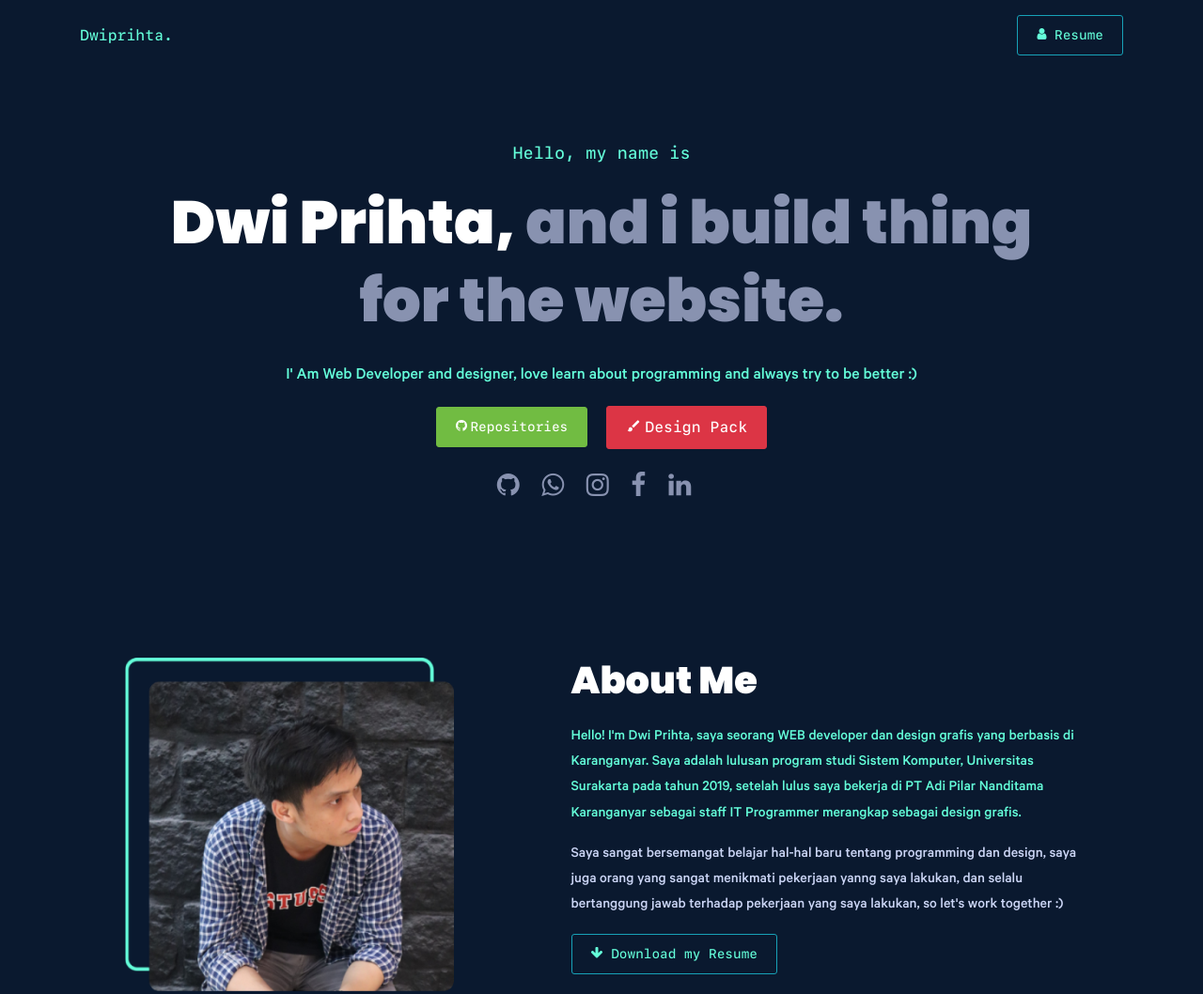
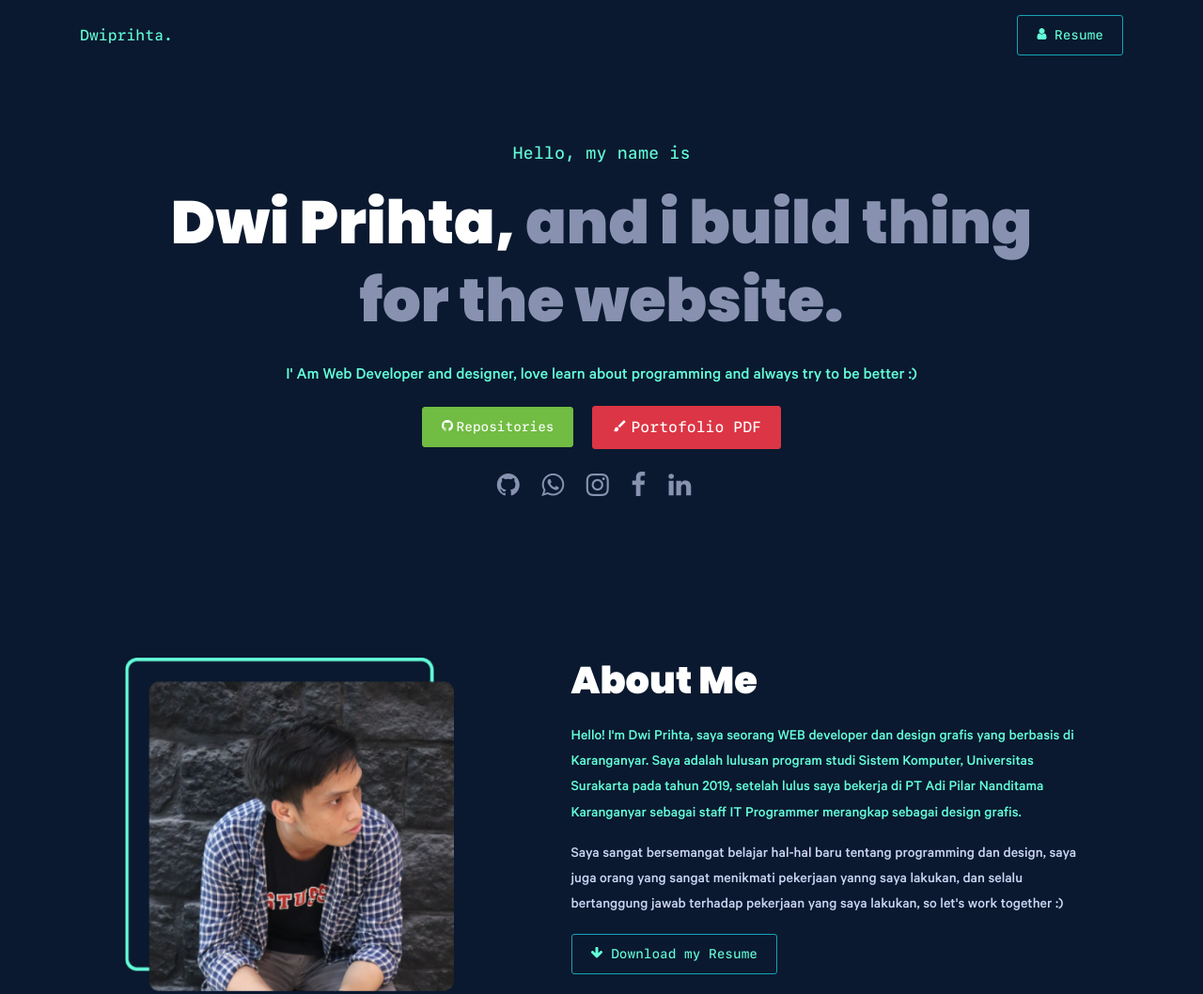
Before and after one commit to dwiprihta/dwiprihta.github.io, a plain HTML site: page index.html in a window 1280 px wide. Shown: the top 1058 px of the page at 94% size. Drawn offline with nearby package versions, Linux system fonts and the light colour scheme; files whose address does not match are found by name; a web font is replaced by a local one.

Commit message:
change porofolio file

```diff
--- a/index.html
+++ b/index.html
@@ -105,7 +105,7 @@
             <p class="calibre lead text-stagreen ">I' Am Web Developer and designer, love learn about programming and always try to be better :)</p>
               <div class="mb-4">
               <a target="BLANK" href="https://github.com/dwiprihta" style="border-radius:3px;color:#fff;" class="btn btn-sm btn-success mr-3" ><span class="icon-github"></span> <span class="digital"> Repositories</span></a>
-              <a target="BLANK" href="doc/Portofolio_DwiPrihta.pdf" style="border-radius:3px;color:#fff;" class="btn btn-md btn-danger "><span class="icon-brush"></span> <span class="digital"> Design Pack</span></a>
+              <a target="BLANK" href="doc/Portofolio_DwiPrihta.pdf" style="border-radius:3px;color:#fff;" class="btn btn-md btn-danger "><span class="icon-brush"></span> <span class="digital"> Portofolio PDF</span></a>
               </div>
              <h3 class="mt-2">
               <a target="BLANK" href="https://github.com/dwiprihta" ><span class="icon-github text-fadeblue mr-3"></span></a>
```
Also changed, not shown: 1 other file.
